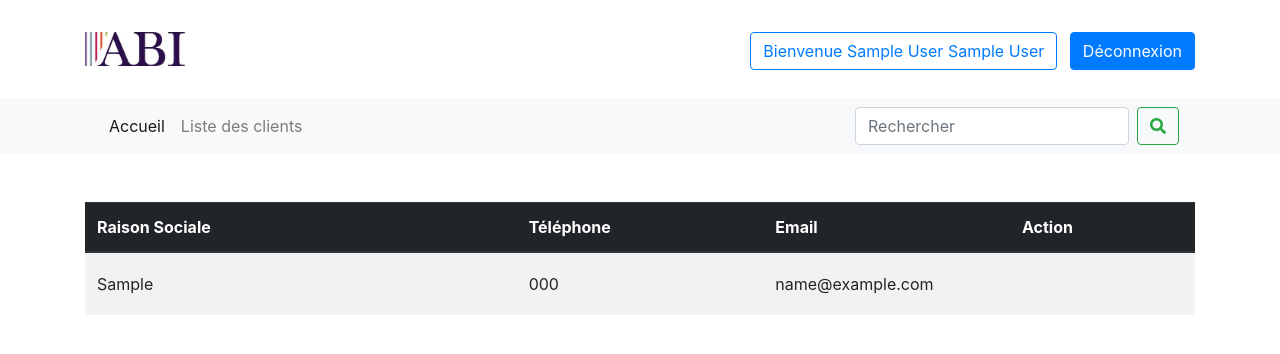
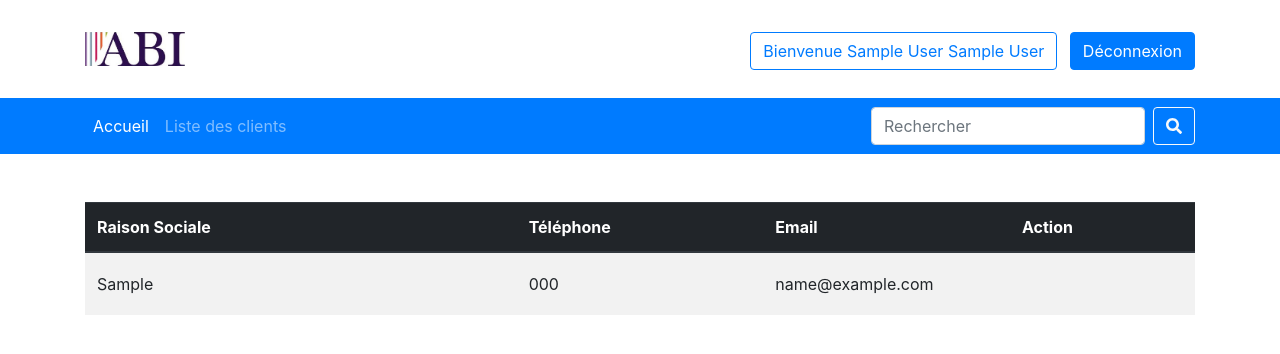
Before and after one commit to jambonbeurre666/monastere, a PHP site: page /liste-clients.html in a window 1280 px wide. Shown: the top 354 px of the page. Run offline with PHP 8.4, Linux system fonts and the light colour scheme; the visitor is signed in with stand-in values (Sample User, id 1); tables that the repository leaves empty or names only in its code hold one stand-in row (values such as "Sample post"); some libraries are stand-ins or nearby versions.

Commit message:
Correction style

```diff
--- a/view/modules/menu_module.php
+++ b/view/modules/menu_module.php
@@ -1,7 +1,7 @@
-<div class="nav-bar bg-light">
+<div class="nav-bar bg-primary">
 
 <div class="container">
-    <nav class="navbar navbar-expand-lg navbar-light">
+    <nav class="navbar navbar-expand-lg navbar-dark bg-primary pl-0 pr-0">
   <button class="navbar-toggler" type="button" data-toggle="collapse" data-target="#navbarSupportedContent" aria-controls="navbarSupportedContent" aria-expanded="false" aria-label="Toggle navigation">
     <span class="navbar-toggler-icon"></span>
   </button>
@@ -9,10 +9,10 @@
   <div class="collapse navbar-collapse" id="navbarSupportedContent">
     <ul class="navbar-nav mr-auto">
       <li class="nav-item active">
-        <a class="nav-link" href="#">Accueil</a>
+        <a class="nav-link" href="/">Accueil</a>
       </li>
       <li class="nav-item">
-        <a class="nav-link" href="#">Liste des clients</a>
+        <a class="nav-link" href="liste-clients.html">Liste des clients</a>
       </li>
     <!--  <li class="nav-item dropdown">
         <a class="nav-link dropdown-toggle" href="#" id="navbarDropdown" role="button" data-toggle="dropdown" aria-haspopup="true" aria-expanded="false">
@@ -28,7 +28,7 @@
     </ul>
     <form class="form-inline my-2 my-lg-0">
       <input class="form-control mr-sm-2" type="search" placeholder="Rechercher" aria-label="Search">
-      <button class="btn btn-outline-success my-2 my-sm-0" type="submit"><i class="fas fa-search"></i></button>
+      <button class="btn btn-outline-light my-2 my-sm-0" type="submit"><i class="fas fa-search"></i></button>
     </form>
   </div>
 </nav>
```
